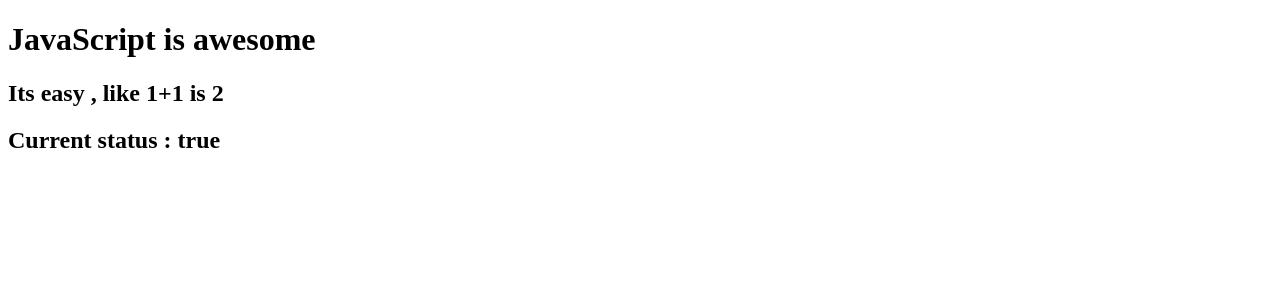
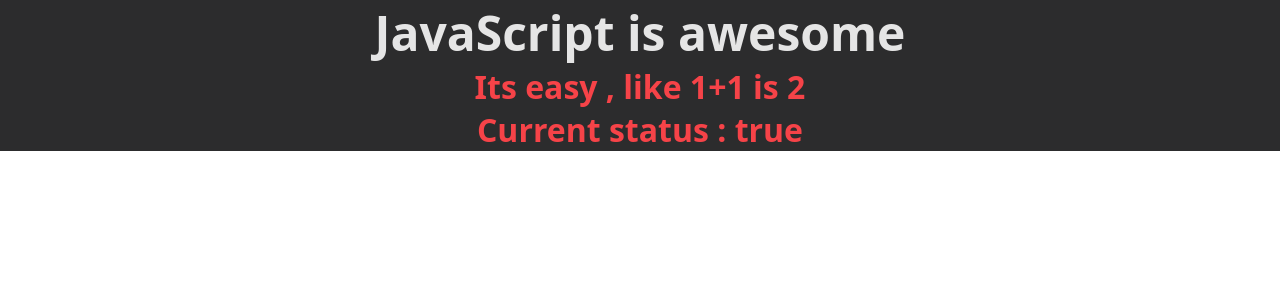
Before and after one commit to MagnoAlef/React, a React (Vite) app in the folder React/: page / in a window 1280 px wide. Shown: the top 300 px of the page. Built offline with nearby package versions, Linux system fonts and the light colour scheme.

Commit message:
estililzação no react

```diff
--- a/React/src/App.jsx
+++ b/React/src/App.jsx
@@ -1,11 +1,13 @@
 import { StatusText } from "./componentes/StatusText"
 import { Subtitle } from "./componentes/SubTitle"
 import Title from "./componentes/Title"
+import styles from "./App.module.css"
 
 
 export default function App() {
   return (
-<div>
+<div className={styles.app}
+>
   <Title/>
   <Subtitle/>
   <StatusText/>
--- /dev/null
+++ b/React/src/App.module.css
@@ -0,0 +1,6 @@
+.app{
+    background-color : #2c2c2d;
+    display:grid;
+    place-content:center;
+    text-align:center;
+}
--- a/React/src/componentes/StatusText.jsx
+++ b/React/src/componentes/StatusText.jsx
@@ -1,6 +1,10 @@
 export const StatusText = () =>  {
     const status = true
     return (
-        <h2>Current status : {status ? 'true' : false} </h2>
+        <h2
+        style={{
+            colors:status ? '#00ff9f' : "#f64348"
+        }}
+        >Current status : {status ? 'true' : false} </h2>
     )
 }
--- a/React/src/componentes/Title/index.jsx
+++ b/React/src/componentes/Title/index.jsx
@@ -1,6 +1,6 @@
 export default function Title(){
     const tech = "JavaScript"
     return(
-      <h1>{tech} is awesome</h1>
+      <h1 style={{color:'#e5e5e5'}}>{tech} is awesome</h1>
     )
   }
--- a/React/src/main.jsx
+++ b/React/src/main.jsx
@@ -1,6 +1,8 @@
 import React from 'react'
 import ReactDOM from 'react-dom/client'
 import App from './App.jsx'
+import './styles/globals.css'
+
 
 ReactDOM.createRoot(document.getElementById('root')).render(
   <React.StrictMode>
--- /dev/null
+++ b/React/src/styles/globals.css
@@ -0,0 +1,18 @@
+* {
+    box-sizing: border-box;
+    margin: 0;
+    padding: 0;
+  }
+
+  body {
+    font-family: system-ui, -apple-system, BlinkMacSystemFont, 'Segoe UI', Roboto, Oxygen, Ubuntu, Cantarell, 'Open Sans', 'Helvetica Neue', sans-serif;
+  }
+
+  h1 {
+    font-size: 3rem;
+  }
+
+  h2 {
+    color: #f64348;
+    font-size: 2rem;
+  }
```
Also changed, not shown: 1 other file (tests, documents, lock files or other folders).
